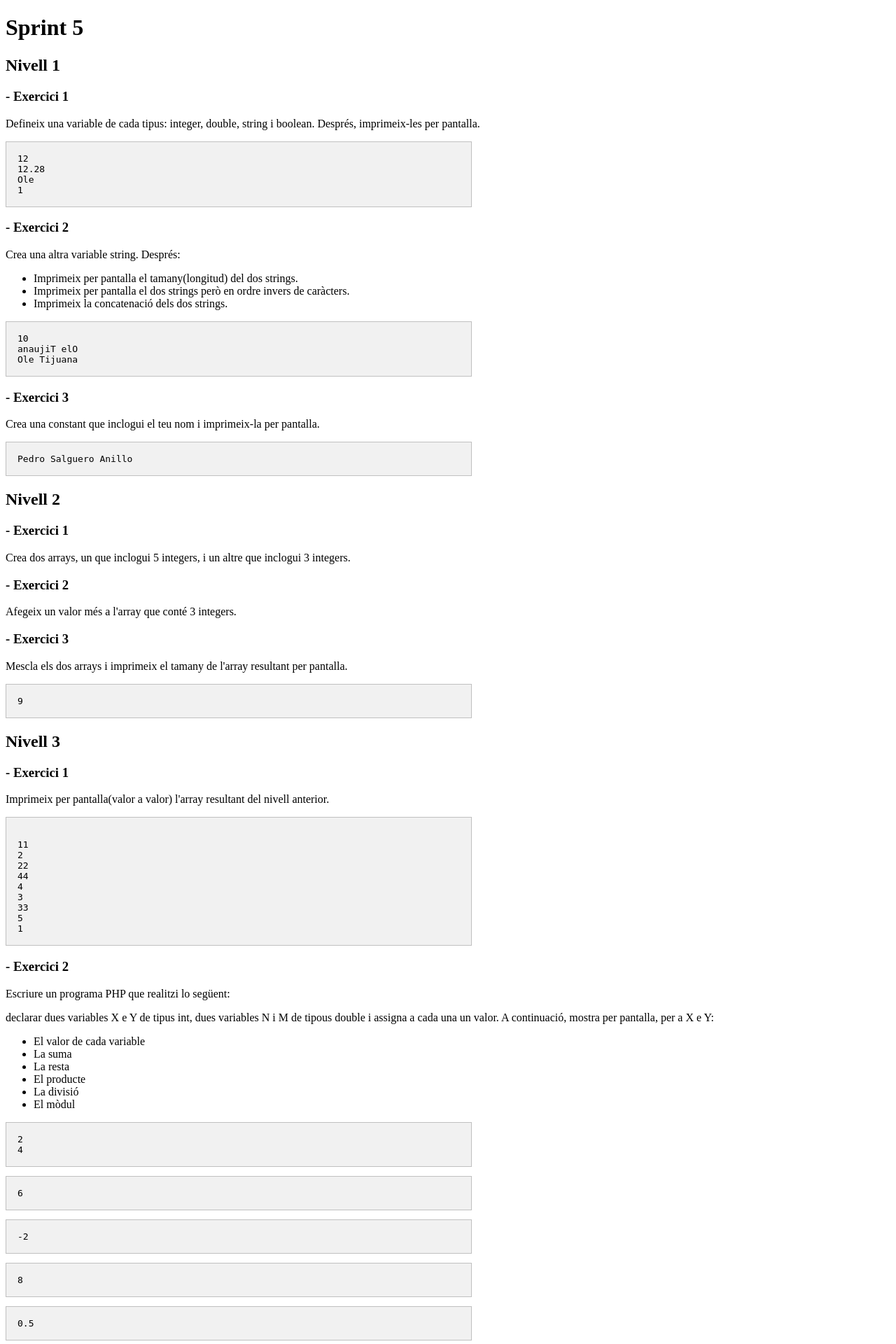
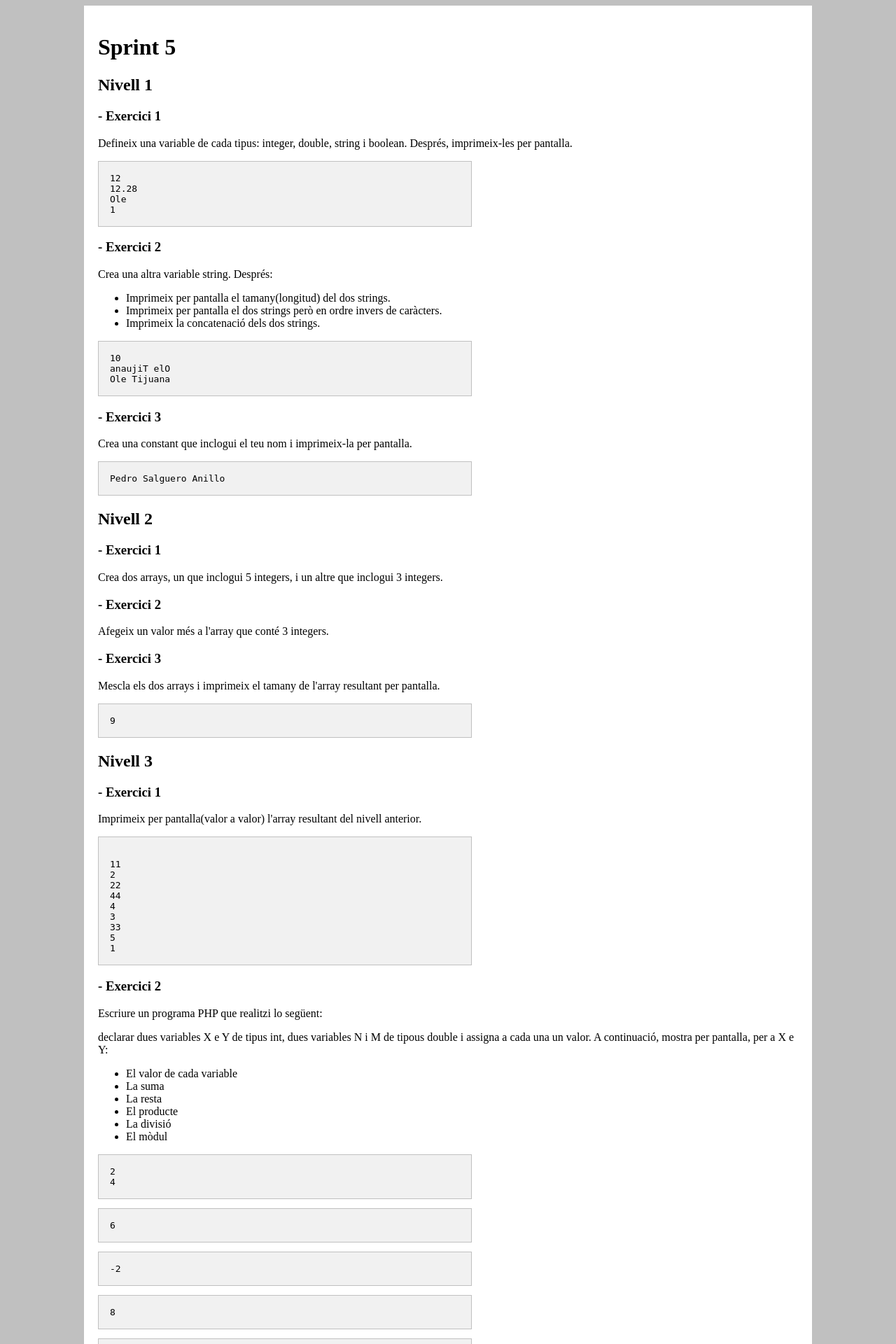
Before and after one commit to pedrosalgueroanillo/Fullstack-php, a PHP site: page /php_m5/index.php in a window 1280 px wide. Shown: the top 1920 px of the page at 70% size. Run offline with PHP 8.4, Linux system fonts and the light colour scheme.

Commit message:
Ajustes finales
Ajustes de visualización

```diff
--- a/php_m5/index.php
+++ b/php_m5/index.php
@@ -6,10 +6,13 @@
     <meta name="viewport" content="width=device-width, initial-scale=1.0">
     <title>Document</title>
     <style>
+    body {background-color: silver;}
+        .contenedor {width: 1000px; margin: 0 auto; padding: 20px; background-color: #fff; }
         pre { border: 1px solid silver; padding: 1rem; background-color: #f1f1f1; width: 50%}
     </style>
 </head>
 <body>
+    <div class="contenedor">
         <h1>Sprint 5</h1>
         <h2>Nivell 1</h2>
         <h3>- Exercici 1</h3>
@@ -256,5 +259,6 @@
                 echo "</pre>";
 
             ?>
+    </div>
 </body>
 </html>
```
Lines whose indentation alone changed are shown as unchanged.
